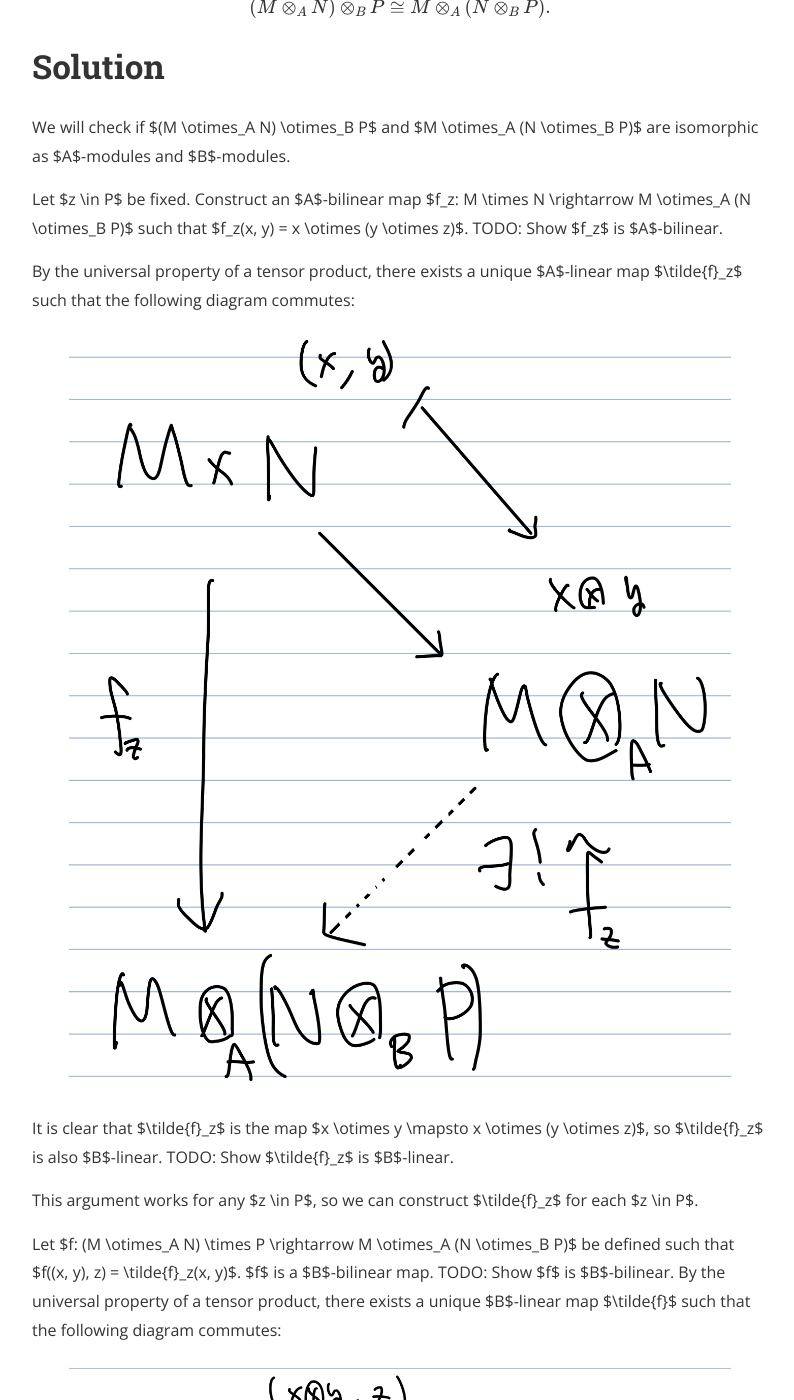
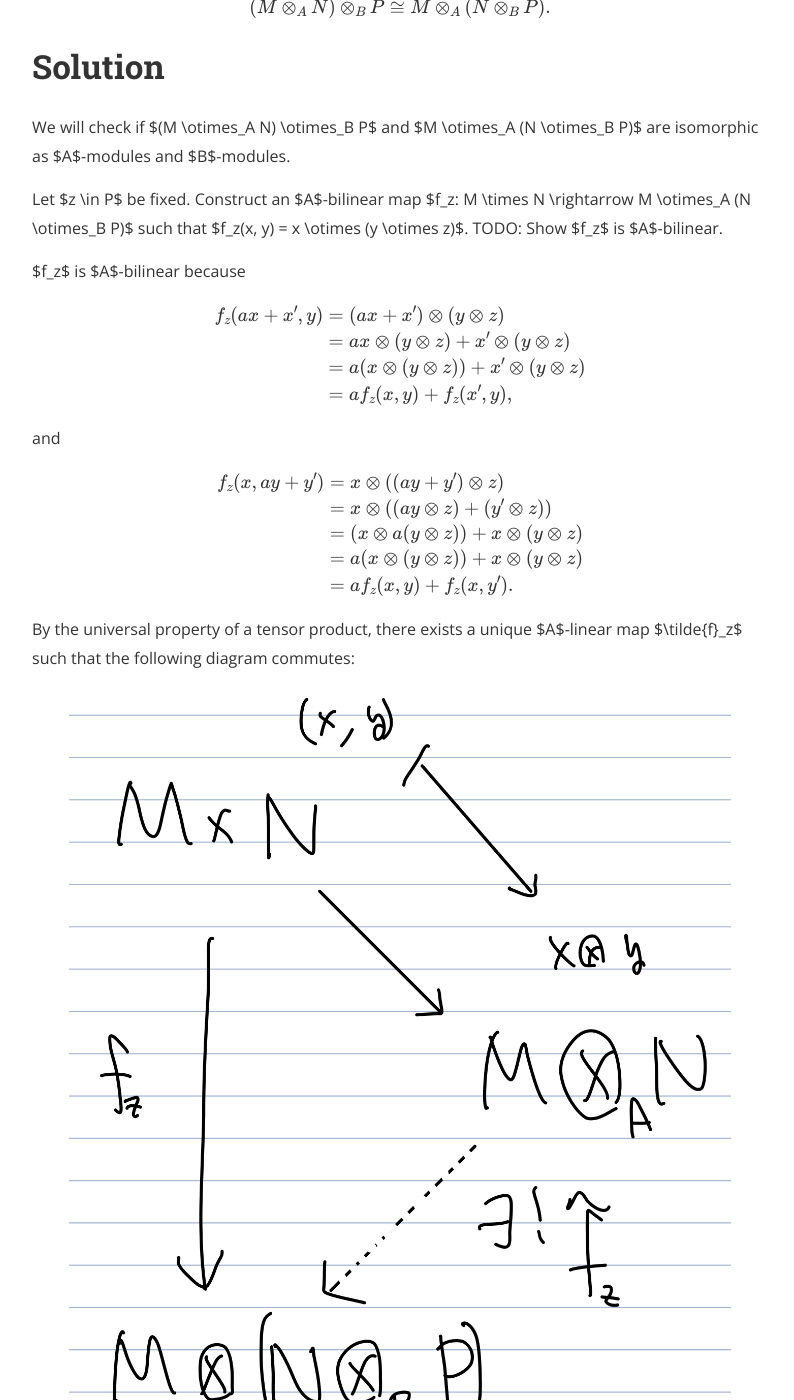
Before and after one commit to hidenori-shinohara/hidenori-shinohara.github.io, a Jekyll site: the page built from _posts/atiyah/chapter2/2019-12-15-universal-property-in-text-ex-2-15.md, in a window 1280 px wide and 1400 px high, scrolled down 494 px. Shown: the whole window, without its empty margins (240-1034 px from the left). Built offline with Jekyll 4.4.1, drawn with Linux system fonts in a browser that asks for light colours; nearby versions of some CDN libraries; formulas are drawn with MathJax 3; some of the changed text lies outside the part shown.

Commit message:
Finish the first TODO in ex 2-15[atiyah]

```diff
--- a/_posts/atiyah/chapter2/2019-12-15-universal-property-in-text-ex-2-15.md
+++ b/_posts/atiyah/chapter2/2019-12-15-universal-property-in-text-ex-2-15.md
@@ -22,11 +22,37 @@ Let $z \in P$ be fixed.
 Construct an $A$-bilinear map $f_z: M \times N \rightarrow M \otimes_A (N \otimes_B P)$ such that $f_z(x, y) = x \otimes (y \otimes z)$.
 TODO: Show $f_z$ is $A$-bilinear.
 
+$f_z$ is $A$-bilinear because
+
+$$
+\begin{align*}
+  f_z(ax + x', y)
+    &= (ax + x') \otimes (y \otimes z) \\
+    &= ax \otimes (y \otimes z) + x' \otimes (y \otimes z) \\
+    &= a(x \otimes (y \otimes z)) + x' \otimes (y \otimes z) \\
+    &= af_z(x, y) + f_z(x', y),
+\end{align*}
+$$
+
+and
+
+$$
+\begin{align*}
+  f_z(x, ay + y')
+    &= x \otimes ((ay + y') \otimes z) \\
+    &= x \otimes ((ay \otimes z) + (y' \otimes z)) \\
+    &= (x \otimes a(y \otimes z)) + x \otimes (y \otimes z) \\
+    &= a(x \otimes (y \otimes z)) + x \otimes (y \otimes z) \\
+    &= af_z(x, y) + f_z(x, y').
+\end{align*}
+$$
+
 By the universal property of a tensor product, there exists a unique $A$-linear map $\tilde{f}_z$ such that the following diagram commutes:
 
 ![Universal Property 1](/assets/atiyah/chapter2/in-text-exercise-2-15-1.jpeg)
 
 It is clear that $\tilde{f}_z$ is the map $x \otimes y \mapsto x \otimes (y \otimes z)$, so $\tilde{f}_z$ is also $B$-linear.
+TODO: Why is $\tilde{f}_z$ that map?
 TODO: Show $\tilde{f}_z$ is $B$-linear.
 
 This argument works for any $z \in P$, so we can construct $\tilde{f}_z$ for each $z \in P$.
```
